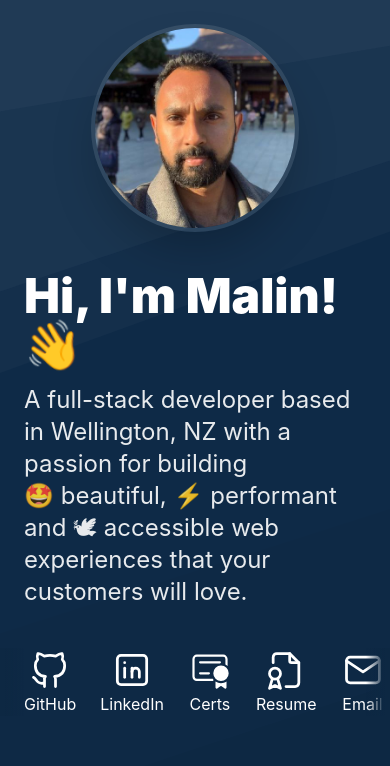
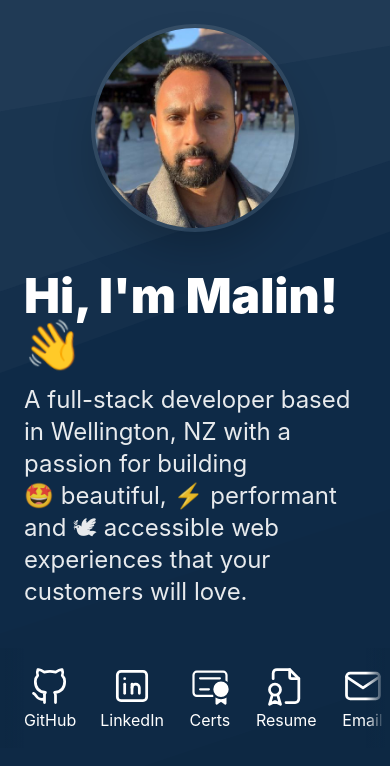
Before and after one commit to malinmalliyawadu/personal-site, a React (Vite) app: page / in a window 390 px wide. Shown: the top 766 px of the page. Built offline with nearby package versions, Linux system fonts and the light colour scheme.

Commit message:
Fix part of link being cutoff on hover

```diff
--- a/src/App.tsx
+++ b/src/App.tsx
@@ -24,8 +24,8 @@ function App() {
           </div>
         </div>
 
-        <div className="carousel overflow-y-hidden overflow-x-hidden md:overflow-x-visible relative -mx-6">
-          <ul className="flex gap-6 items-end overflow-y-hidden overflow-x-auto md:overflow-visible px-6">
+        <div className="carousel overflow-y-hidden md:overflow-x-visible relative -mx-6">
+          <ul className="flex gap-6 items-end overflow-x-auto md:overflow-visible px-6 py-4">
             <li className="text-8xl hidden md:block">{"{"}</li>
             <li>
               <a
```
